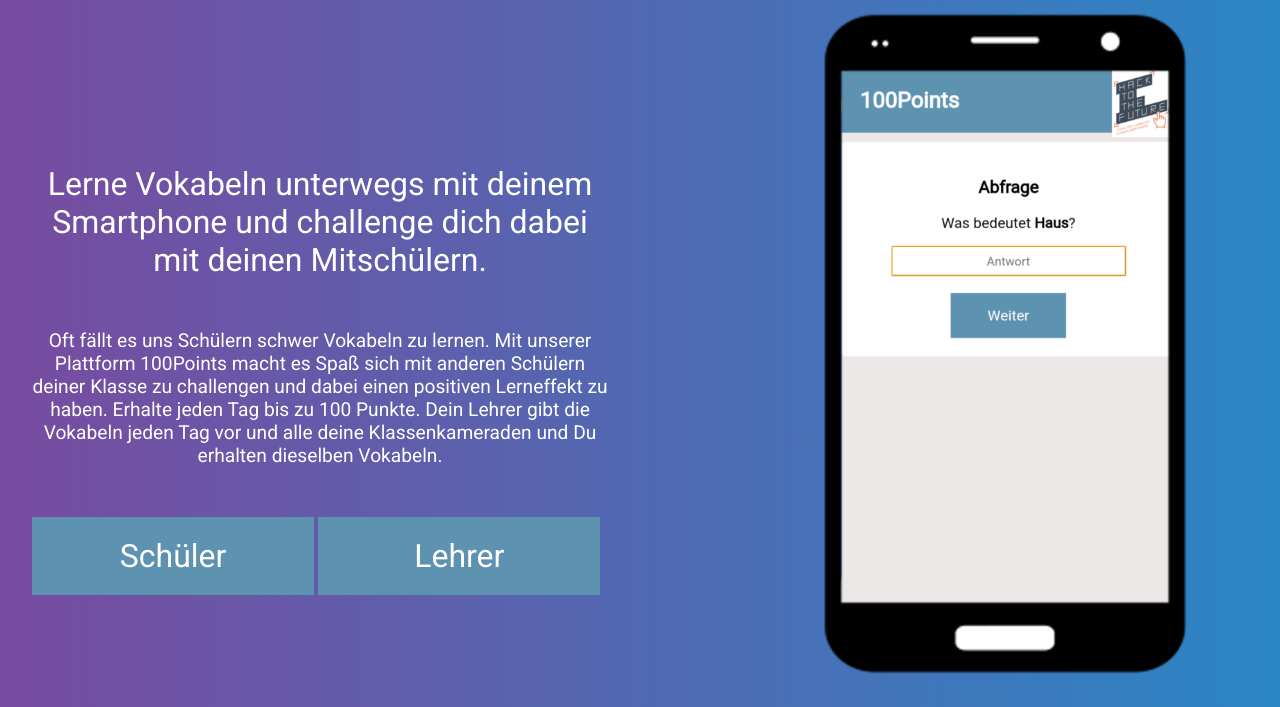
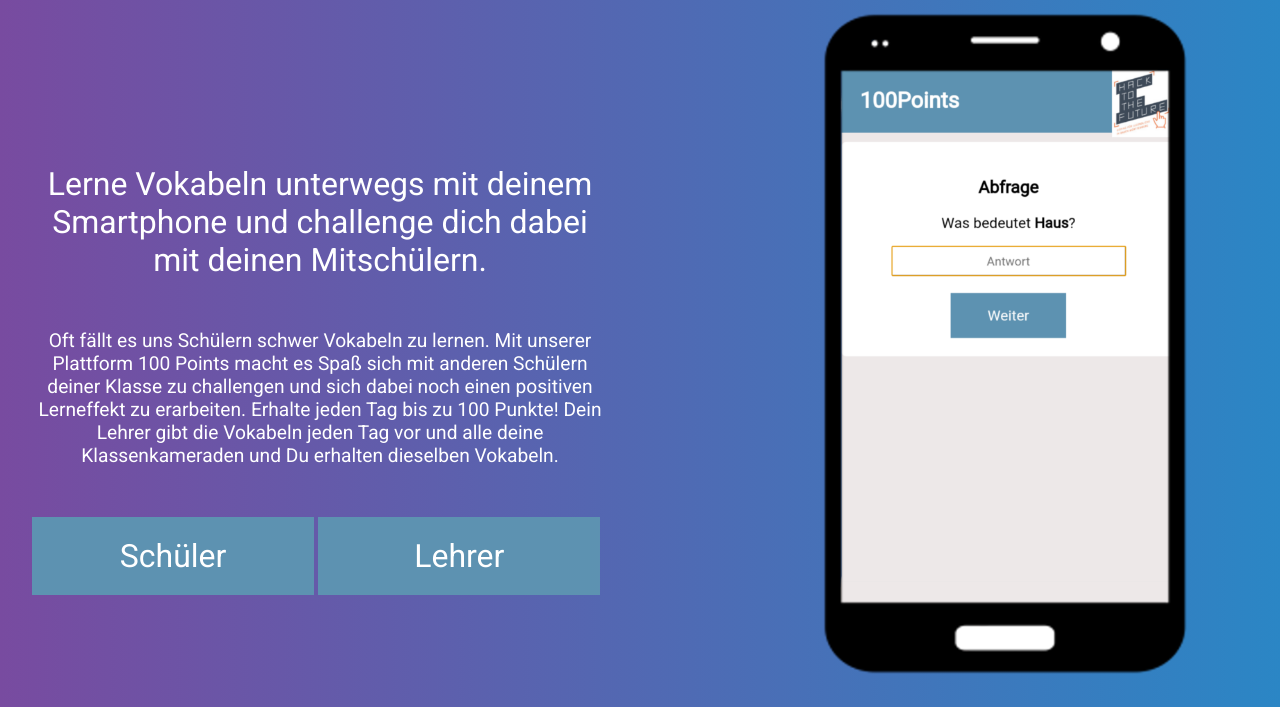
Before and after one commit to httfbw/100Points, a Flask app: page / in a window 1280 px wide. Shown: the part 71-778 px from the top of the page. Run offline with Flask 2, Linux system fonts and the light colour scheme; some libraries are stand-ins or nearby versions.

Commit message:
Kleine Änderungen am Text

```diff
--- a/templates/index.html
+++ b/templates/index.html
@@ -26,7 +26,7 @@
       <div class="box">
         <p id="opening-sentence">Lerne Vokabeln unterwegs mit deinem Smartphone und challenge dich dabei mit deinen Mitschülern.</p>
 
-        <p id="info-text">Oft fällt es uns Schülern schwer Vokabeln zu lernen. Mit unserer Plattform 100Points macht es Spaß sich mit anderen Schülern deiner Klasse zu challengen und dabei einen positiven Lerneffekt zu haben. Erhalte jeden Tag bis zu 100 Punkte. Dein Lehrer gibt die Vokabeln jeden Tag vor und alle deine Klassenkameraden und Du erhalten dieselben Vokabeln.</p>
+        <p id="info-text">Oft fällt es uns Schülern schwer Vokabeln zu lernen. Mit unserer Plattform 100 Points macht es Spaß sich mit anderen Schülern deiner Klasse zu challengen und sich dabei noch einen positiven Lerneffekt zu erarbeiten. Erhalte jeden Tag bis zu 100 Punkte! Dein Lehrer gibt die Vokabeln jeden Tag vor und alle deine Klassenkameraden und Du erhalten dieselben Vokabeln.</p>
 
         <div id="buttons">
           <a class="button-link" href="/learn/">Schüler</a>
```
